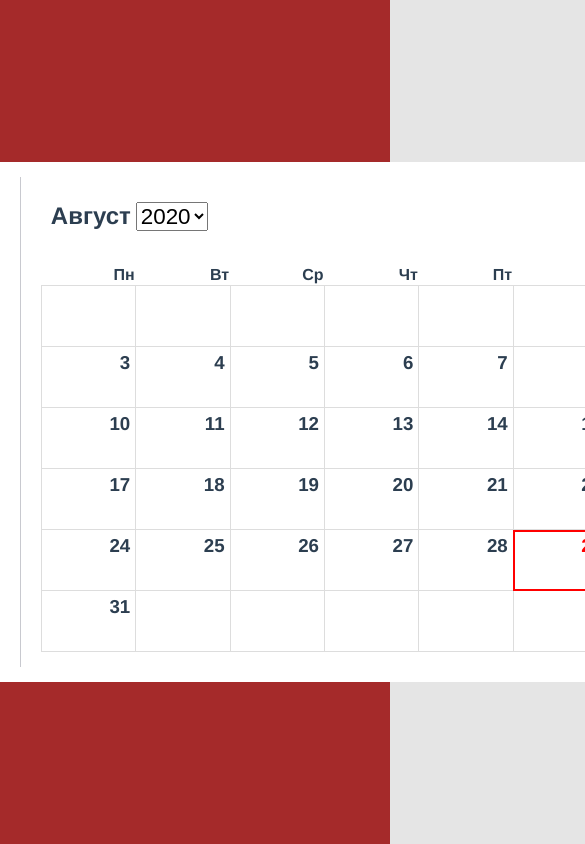
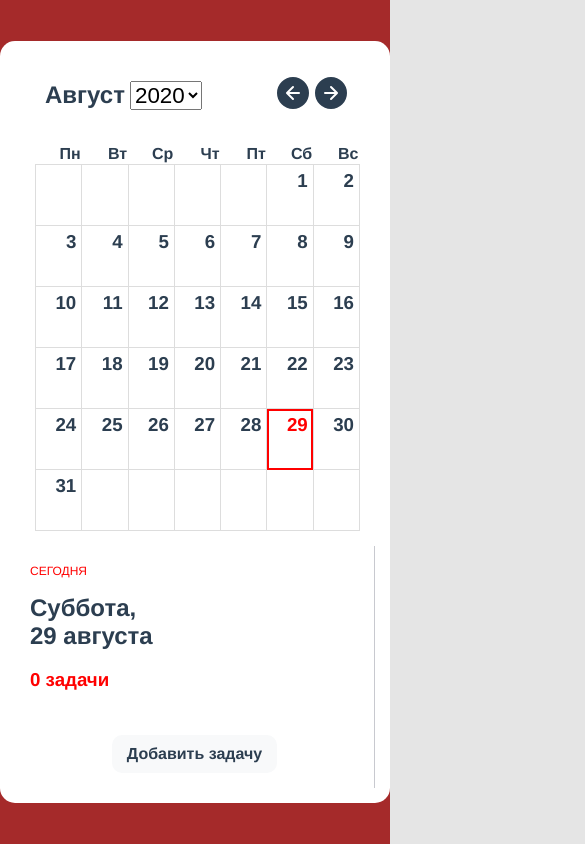
Before and after one commit to VLinar/vuetodo, a Vue app: page /2020/august/29 in a window 390 px wide. Shown: the top 844 px of the page, 585 px wide, since content can reach past the window. Built offline with nearby package versions, Linux system fonts and the light colour scheme.

Commit message:
fix add todo

```diff
--- a/src/components/addtask.vue
+++ b/src/components/addtask.vue
@@ -16,7 +16,7 @@
 </template>
 
 <script>
-  import { mapActions } from "vuex";
+  import { mapActions, mapGetters } from "vuex";
   export default {
     data() {
       return {
@@ -27,11 +27,23 @@
     props: {
       addkey: Function,
     },
+    computed: {
+      ...mapGetters(["GetNumberMonth"]),
+    },
     methods: {
       ...mapActions(["addtodo"]),
       addtodoinstate() {
-        this.addtodo({ title: this.areatext, time: this.time });
+        this.addtodo({
+          title: this.areatext,
+          time: this.time,
+          date: this.returndate(),
+        });
         this.addkey();
+      },
+      returndate() {
+        return `${this.$route.params.year}-${
+          Number(this.GetNumberMonth(this.$route.params.month)) + 1
+        }-${this.$route.params.day}`;
       },
     },
   };
--- a/src/components/todo.vue
+++ b/src/components/todo.vue
@@ -75,4 +75,10 @@
     text-align: center;
     padding-bottom: 20px;
   }
+  @media screen and (max-width: 480px) {
+    .todo {
+      grid-row-start: 2;
+      grid-row-end: 3;
+    }
+  }
 </style>
--- a/src/store/index.js
+++ b/src/store/index.js
@@ -200,10 +200,10 @@ export default new Vuex.Store({
       });
     },
     addtodo(state, val) {
-      let date = new Date();
-      val.date = `${date.getFullYear()}-${
-        date.getMonth() + 1
-      }-${date.getDate()}`;
+      // let date = new Date();
+      // val.date = `${date.getFullYear()}-${
+      //   date.getMonth() + 1
+      // }-${date.getDate()}`;
       val.id =
         state.todo.map((e) => e.id).reduce((e1, e2) => (e1 > e2 ? e1 : e2)) + 1;
       val.checked = false;
--- a/src/views/mainform.vue
+++ b/src/views/mainform.vue
@@ -10,28 +10,27 @@
 </template>
 
 <script>
-    import todo from '@/components/todo.vue';
-    import calendar from '@/components/calendarform.vue';
-import { mapGetters } from 'vuex';
+  import todo from "@/components/todo.vue";
+  import calendar from "@/components/calendarform.vue";
+  import { mapGetters } from "vuex";
   export default {
     components: {
       todo,
-            calendar
+      calendar,
     },
-        created(){
+    created() {
       // this.correctmonth(this.$route.params.month)
     },
     computed: {
-            ...mapGetters([
-                'Getmonth'
-            ])
+      ...mapGetters(["Getmonth"]),
     },
     methods: {
-            correctmonth(path){
-                if (this.Getmonth.filter(e => e.title === path).length < 1)  this.$router.push('/yanvar/1')
-            }
-        }
-    }
+      correctmonth(path) {
+        if (this.Getmonth.filter((e) => e.title === path).length < 1)
+          this.$router.push("/yanvar/1");
+      },
+    },
+  };
 </script>
 
 <style scoped>
@@ -43,12 +42,12 @@ import { mapGetters } from 'vuex';
     justify-content: center;
   }
 
-.back{
+  .back {
     display: grid;
     justify-content: center;
     align-items: center;
   }
-.form{
+  .form {
     background: white;
     grid-template-columns: 1fr 2fr;
     display: grid;
@@ -56,4 +55,11 @@ import { mapGetters } from 'vuex';
     padding: 15px;
     border-radius: 15px;
   }
+
+  @media screen and (max-width: 480px) {
+    .form {
+      grid-template-columns: 1fr;
+      width: auto;
+    }
+  }
 </style>
```
Lines whose indentation alone changed are shown as unchanged.
